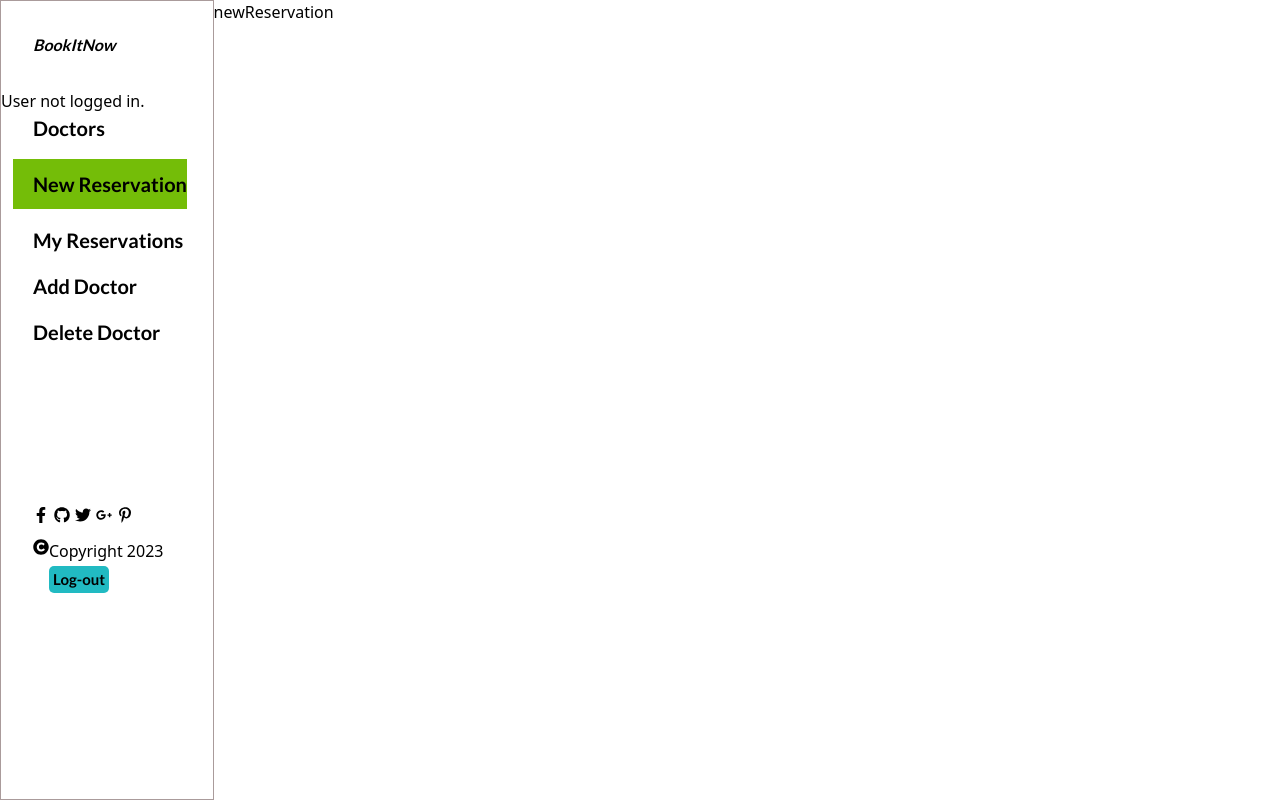
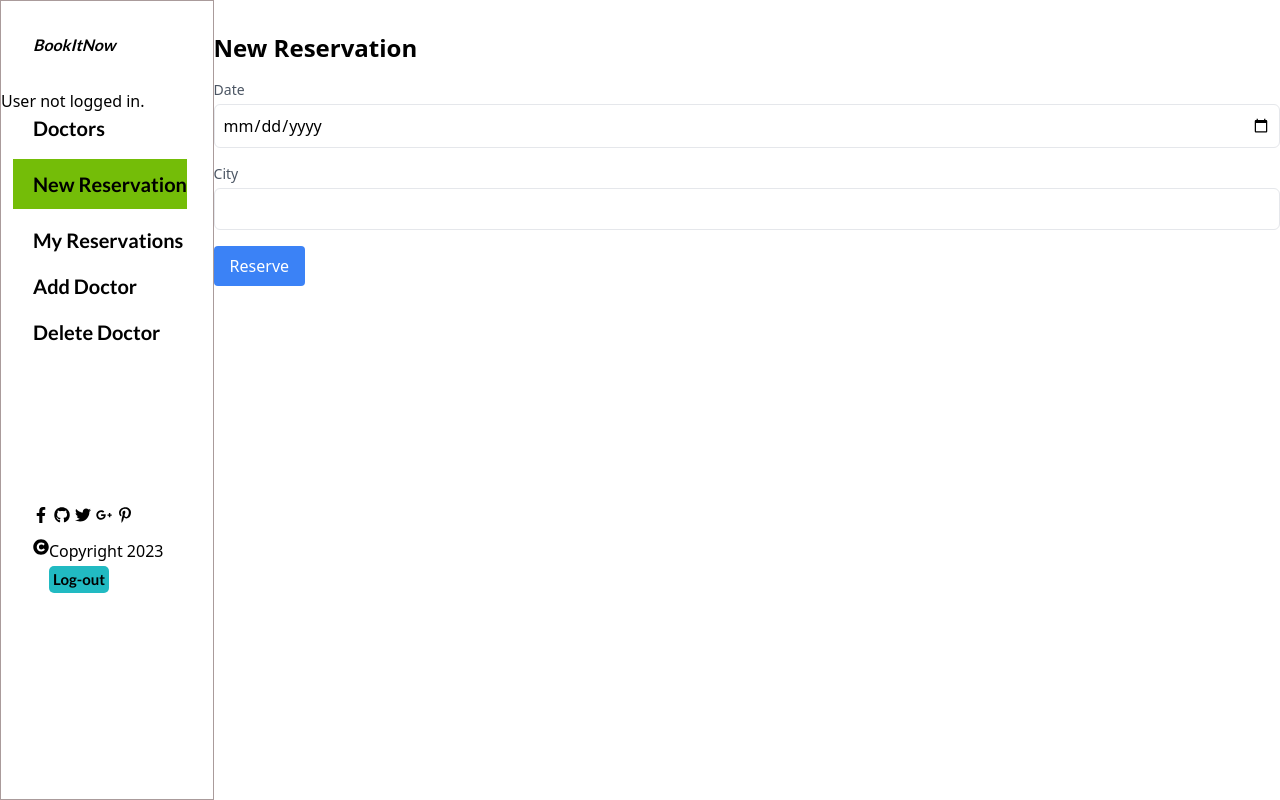
Before and after one commit to cosywasswa/BookItNow-front-end, a React (Create React App) app: page /New-reservation in a window 1280 px wide. Built offline with nearby package versions, Linux system fonts and the light colour scheme.

Commit message:
created new resrvation logic and style

```diff
--- a/src/components/pages/newReservation.js
+++ b/src/components/pages/newReservation.js
@@ -1,7 +1,68 @@
-import React from 'react';
+import React, { useState } from 'react';
+import { useDispatch } from 'react-redux';
+import { createReservation } from '../../redux/reservation/thunk';
+import { useUser } from '../userAccess/userContext';
 
-const NewReservation = () => (
-  <div>newReservation</div>
-);
+const NewReservation = () => {
+  const dispatch = useDispatch();
+  const user = useUser();
+  const [date, setDate] = useState('');
+  const [city, setCity] = useState('');
+
+  const handleSubmit = async (event) => {
+    event.preventDefault();
+
+    // Check if user is defined and has the required properties
+    if (!user?.status?.data?.id || !date || !city) {
+      // Optionally, handle the case where required fields are missing
+      return;
+    }
+
+    // Dispatch the createReservation thunk action with reservation data
+    await dispatch(createReservation({
+      data: {
+        userId: user.status.data.id,
+        date,
+        city,
+      },
+    }));
+
+    // Clear form fields after successful submission
+    setDate('');
+    setCity('');
+  };
+
+  return (
+    <div className="container mx-auto mt-8">
+      <h2 className="text-2xl font-bold mb-4">New Reservation</h2>
+      <form onSubmit={handleSubmit}>
+        <div className="mb-4">
+          <label className="block text-sm font-medium text-gray-600">Date</label>
+          <input
+            type="date"
+            value={date}
+            onChange={(e) => setDate(e.target.value)}
+            className="mt-1 p-2 border rounded-md w-full"
+            required
+          />
+        </div>
+        <div className="mb-4">
+          <label className="block text-sm font-medium text-gray-600">City</label>
+          <input
+            type="text"
+            value={city}
+            onChange={(e) => setCity(e.target.value)}
+            className="mt-1 p-2 border rounded-md w-full"
+            required
+          />
+        </div>
+        {/* You can add more fields here if needed */}
+        <button type="submit" className="bg-blue-500 text-white px-4 py-2 rounded hover:bg-blue-600">
+          Reserve
+        </button>
+      </form>
+    </div>
+  );
+};
 
 export default NewReservation;
--- a/src/redux/reservation/reservationSlice.js
+++ b/src/redux/reservation/reservationSlice.js
@@ -1,5 +1,5 @@
 import { createSlice } from '@reduxjs/toolkit';
-import { fetchReservations } from './thunk';
+import { fetchReservations, createReservation } from './thunk';
 
 const initialState = {
   reservations: [],
@@ -11,20 +11,36 @@ const initialState = {
 const reservationsSlice = createSlice({
   name: 'reservationsList',
   initialState,
-  reducers: {
-  },
+  reducers: {},
   extraReducers: (builder) => {
-    builder.addCase(fetchReservations.pending, (state) => {
-      state.isLoading = true;
-    });
-    builder.addCase(fetchReservations.fulfilled, (state, action) => {
-      state.isLoading = false;
-      state.reservations = action.payload;
-      console.log('from action', state.reservations);
-    });
-    builder.addCase(fetchReservations.rejected, (state) => {
-      state.error = true;
-    });
+    builder
+      .addCase(fetchReservations.pending, (state) => {
+        state.isLoading = true;
+        state.error = false;
+      })
+      .addCase(fetchReservations.fulfilled, (state, action) => {
+        state.isLoading = false;
+        state.reservations = action.payload;
+      })
+      .addCase(fetchReservations.rejected, (state) => {
+        state.isLoading = false;
+        state.error = true;
+        state.errMsg = 'Failed to fetch reservations.';
+      })
+      .addCase(createReservation.pending, (state) => {
+        state.isLoading = true;
+        state.error = false;
+      })
+      .addCase(createReservation.fulfilled, (state, action) => {
+        state.isLoading = false;
+        state.reservations.push(action.payload);
+      })
+      .addCase(createReservation.rejected, (state) => {
+        state.isLoading = false;
+        state.error = true;
+        state.errMsg = 'Failed to create reservation.';
+      });
   },
 });
+
 export default reservationsSlice.reducer;
```
